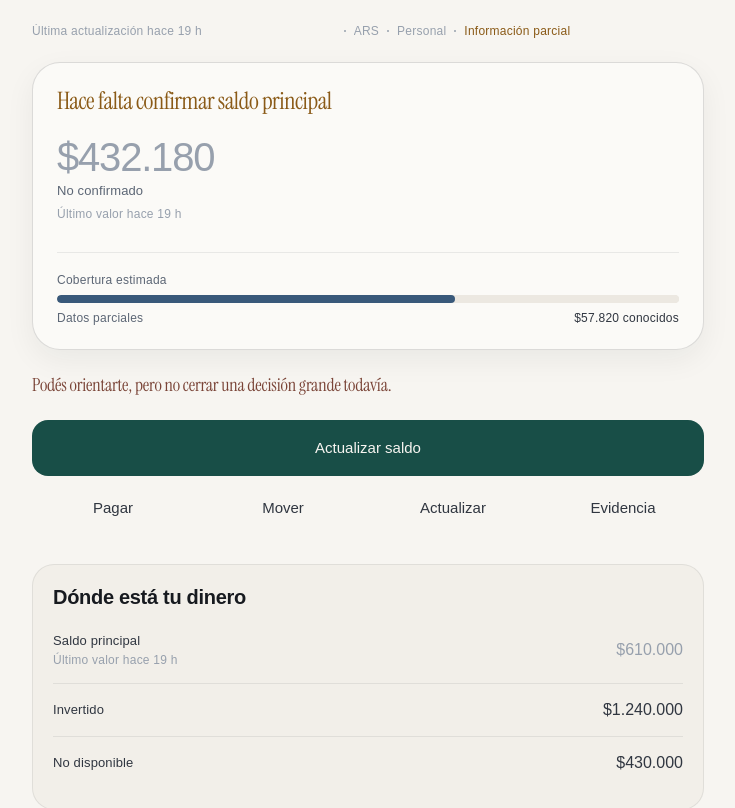
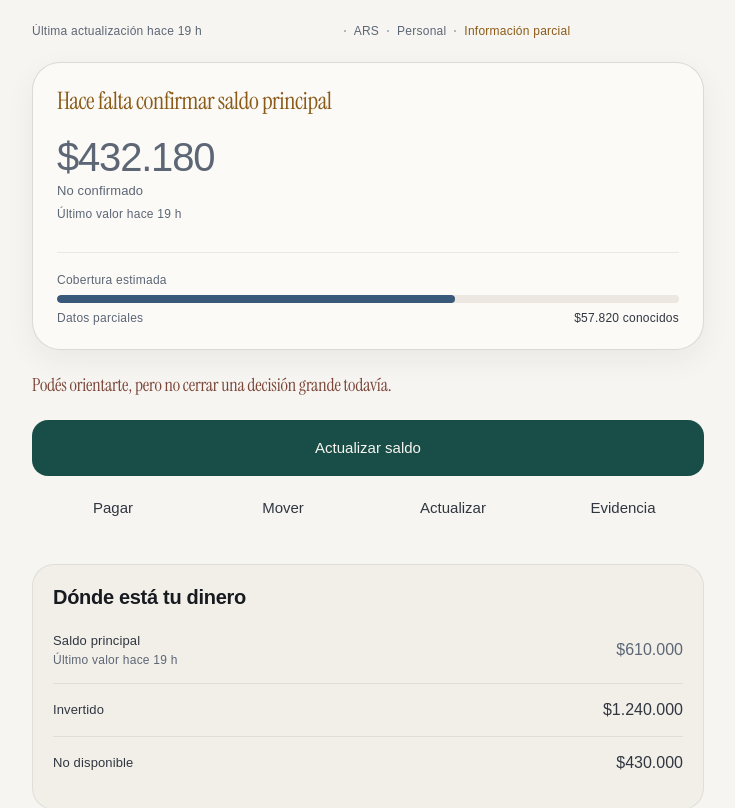
Before and after one commit to 7Francus7/Doleth, a Next.js app: page /ahora in a window 1280 px wide. Shown: the top 808 px of the page, without its empty margins (272-1007 px from the left). Built offline with nearby package versions, Linux system fonts and the light colour scheme; a web font is replaced by a local one.

Commit message:
docs: freeze sprint 1

```diff
--- a/src/design-system/composites/ReserveBlock/ReserveBlock.module.css
+++ b/src/design-system/composites/ReserveBlock/ReserveBlock.module.css
@@ -14,7 +14,7 @@
 }
 
 .state-paused .purpose {
-  color: var(--color-text-tertiary);
+  color: var(--color-text-secondary);
 }
 
 .state-near-target {
--- a/src/design-system/primitives/Label/Label.module.css
+++ b/src/design-system/primitives/Label/Label.module.css
@@ -35,7 +35,7 @@
 }
 
 .tone-tertiary {
-  color: var(--color-text-tertiary);
+  color: var(--color-text-secondary);
 }
 
 .case-sentence {
--- a/src/design-system/primitives/NumericValue/NumericValue.module.css
+++ b/src/design-system/primitives/NumericValue/NumericValue.module.css
@@ -61,7 +61,7 @@
 .state-partial,
 .state-estimated,
 .state-unavailable {
-  color: var(--color-text-tertiary);
+  color: var(--color-text-secondary);
 }
 
 .delta {
```
Also changed, not shown: 1 other file (tests, documents, lock files or other folders).
